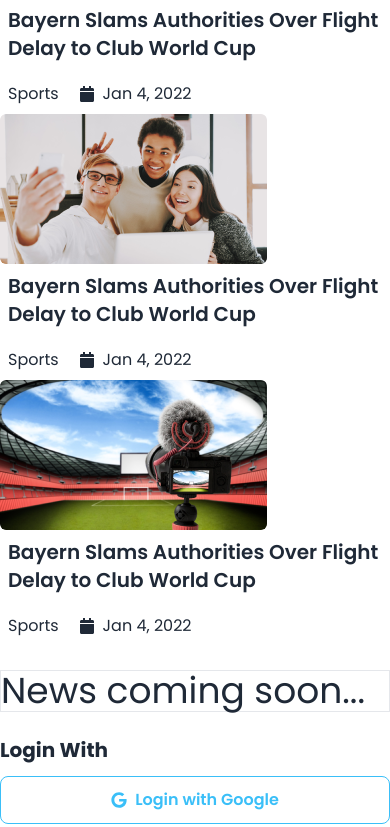
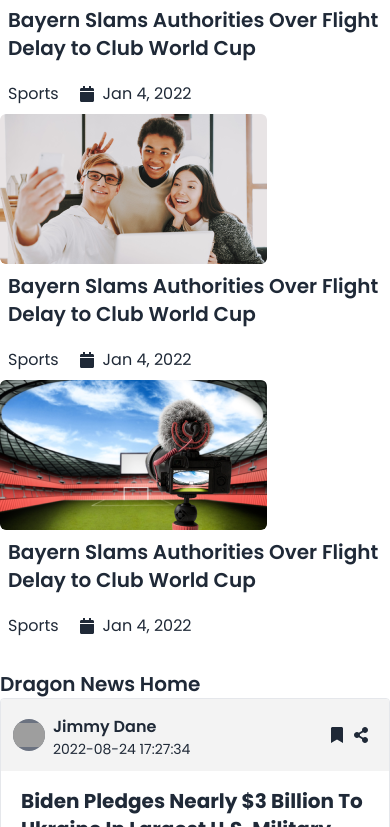
Before and after one commit to Rezwan66/dragon-news, a React (Vite) app: page / in a window 390 px wide. Shown: the part 1173-2000 px from the top of the page. Built offline with nearby package versions, Linux system fonts and the light colour scheme; grey boxes are pictures that could not be loaded.

Commit message:
implemented middle news cards section

```diff
--- a/package.json
+++ b/package.json
@@ -14,6 +14,7 @@
     "localforage": "^1.10.0",
     "match-sorter": "^6.3.1",
     "moment": "^2.29.4",
+    "prop-types": "^15.8.1",
     "react": "^18.2.0",
     "react-dom": "^18.2.0",
     "react-fast-marquee": "^1.6.1",
--- /dev/null
+++ b/src/components/Shared/HomeMiddlePanel.jsx
@@ -0,0 +1,49 @@
+import { FaBookmark, FaEye, FaShareAlt } from 'react-icons/fa';
+import PropTypes from 'prop-types';
+
+const HomeMiddleCard = ({ n }) => {
+  const { author, title, image_url, details, rating, total_view } = n;
+  return (
+    <div>
+      <div className="rounded overflow-hidden border bg-white">
+        <div className="w-full flex justify-between p-3 items-center bg-[#F3F3F3]">
+          <div className="flex items-center">
+            <div className="rounded-full h-8 w-8 bg-gray-500 flex items-center justify-center overflow-hidden">
+              <img src={author?.img} alt="profilepic" />
+            </div>
+            <span className="pt-1 ml-2 font-semibold">
+              {author.name ? author.name : 'Anonymous'}
+              <p className="text-sm font-normal">{author?.published_date}</p>
+            </span>
+          </div>
+          <span className="px-2 flex items-center gap-2">
+            <FaBookmark></FaBookmark>
+            <FaShareAlt></FaShareAlt>
+          </span>
+        </div>
+        {/* card body */}
+        <div className="px-5 space-y-4">
+          <h2 className="text-xl font-bold mt-4">{title}</h2>
+          <img className="w-full bg-cover" src={image_url} />
+          <div>
+            <p className="mb-4">{details}</p>
+            <hr />
+            <div className="flex justify-between my-4">
+              <span>{rating?.number}</span>
+              <span className="flex items-center gap-2">
+                <FaEye></FaEye>
+                {total_view}
+              </span>
+            </div>
+          </div>
+        </div>
+      </div>
+    </div>
+  );
+};
+
+HomeMiddleCard.propTypes = {
+  n: PropTypes.object,
+};
+
+export default HomeMiddleCard;
--- a/src/pages/Home.jsx
+++ b/src/pages/Home.jsx
@@ -1,10 +1,14 @@
+import { useLoaderData } from 'react-router-dom';
 import BreakingNews from '../components/Shared/BreakingNews';
 import Header from '../components/Shared/Header';
 import LeftSideNav from '../components/Shared/LeftSideNav';
 import Navbar from '../components/Shared/Navbar';
 import RightSideNav from '../components/Shared/RightSideNav';
+import HomeMiddleCard from '../components/Shared/HomeMiddlePanel';
 
 const Home = () => {
+  const news = useLoaderData();
+  //   console.log(news);
   return (
     <div>
       <Header></Header>
@@ -14,8 +18,13 @@ const Home = () => {
         <div className="">
           <LeftSideNav></LeftSideNav>
         </div>
-        <div className="md:col-span-2 border">
-          <h2 className="text-4xl">News coming soon...</h2>
+        <div className="md:col-span-2">
+          <h2 className="text-xl font-semibold">Dragon News Home</h2>
+          <div className="space-y-6">
+            {news.map(n => (
+              <HomeMiddleCard key={n.id} n={n}></HomeMiddleCard>
+            ))}
+          </div>
         </div>
         <div>
           <RightSideNav></RightSideNav>
--- a/src/routes/Routes.jsx
+++ b/src/routes/Routes.jsx
@@ -10,6 +10,7 @@ const router = createBrowserRouter([
       {
         path: '/',
         element: <Home></Home>,
+        loader: () => fetch('/news.json'),
       },
     ],
   },
```
Also changed, not shown: 1 other file (tests, documents, lock files or other folders).
